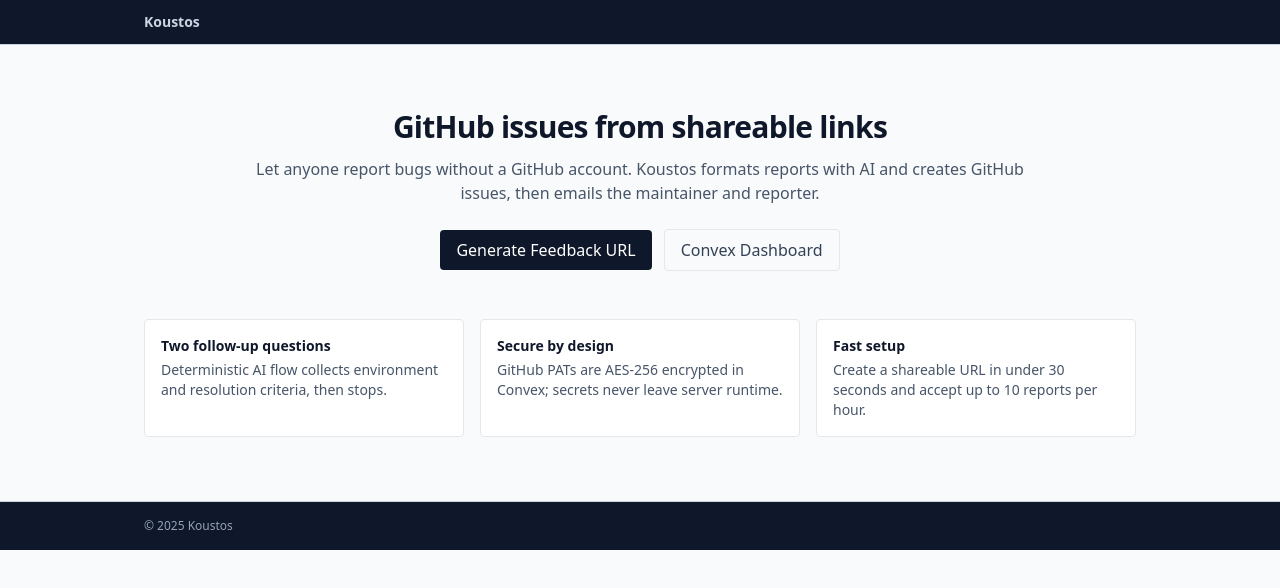
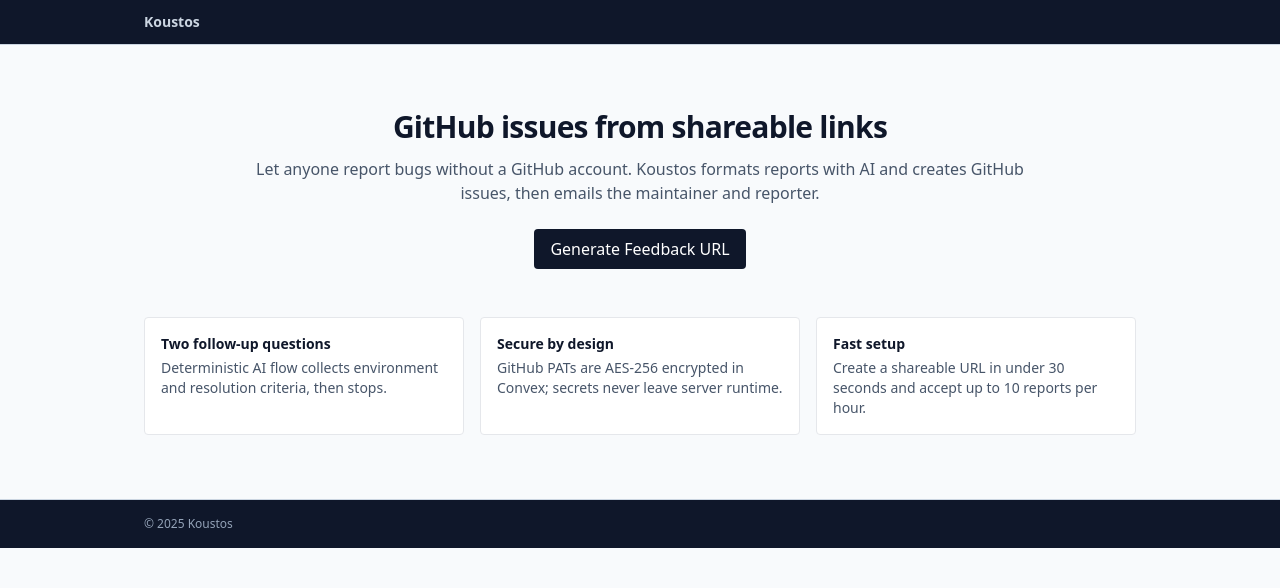
Before and after one commit to spenceriam/Koustos, a Next.js app: page / in a window 1280 px wide. Shown: the top 588 px of the page. Built offline with nearby package versions, Linux system fonts and the light colour scheme.

Commit message:
[koustos] Remove Convex dashboard button

```diff
--- a/app/page.tsx
+++ b/app/page.tsx
@@ -16,14 +16,6 @@
           >
             Generate Feedback URL
           </Link>
-          <a
-            href="https://dashboard.convex.dev"
-            className="rounded border px-4 py-2 font-medium text-slate-700"
-            target="_blank"
-            rel="noreferrer"
-          >
-            Convex Dashboard
-          </a>
         </div>
       </section>
 
```
